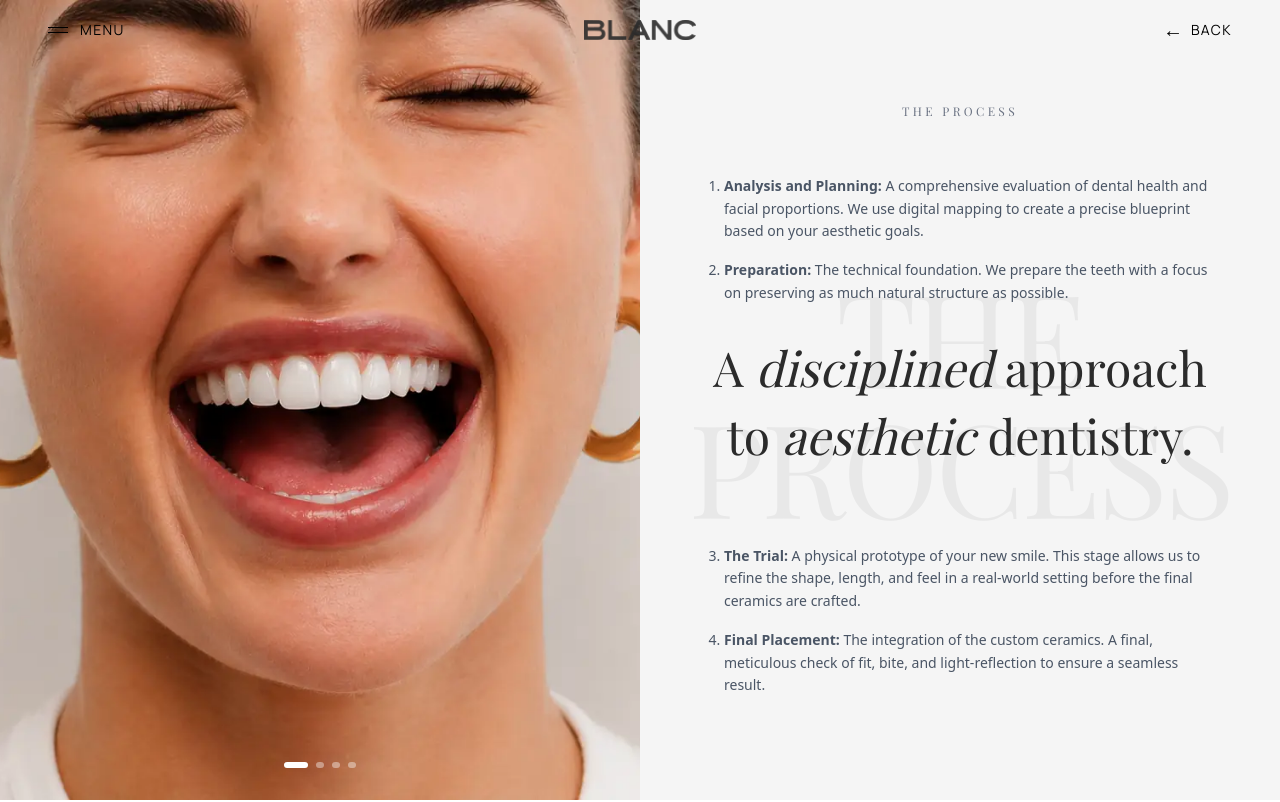
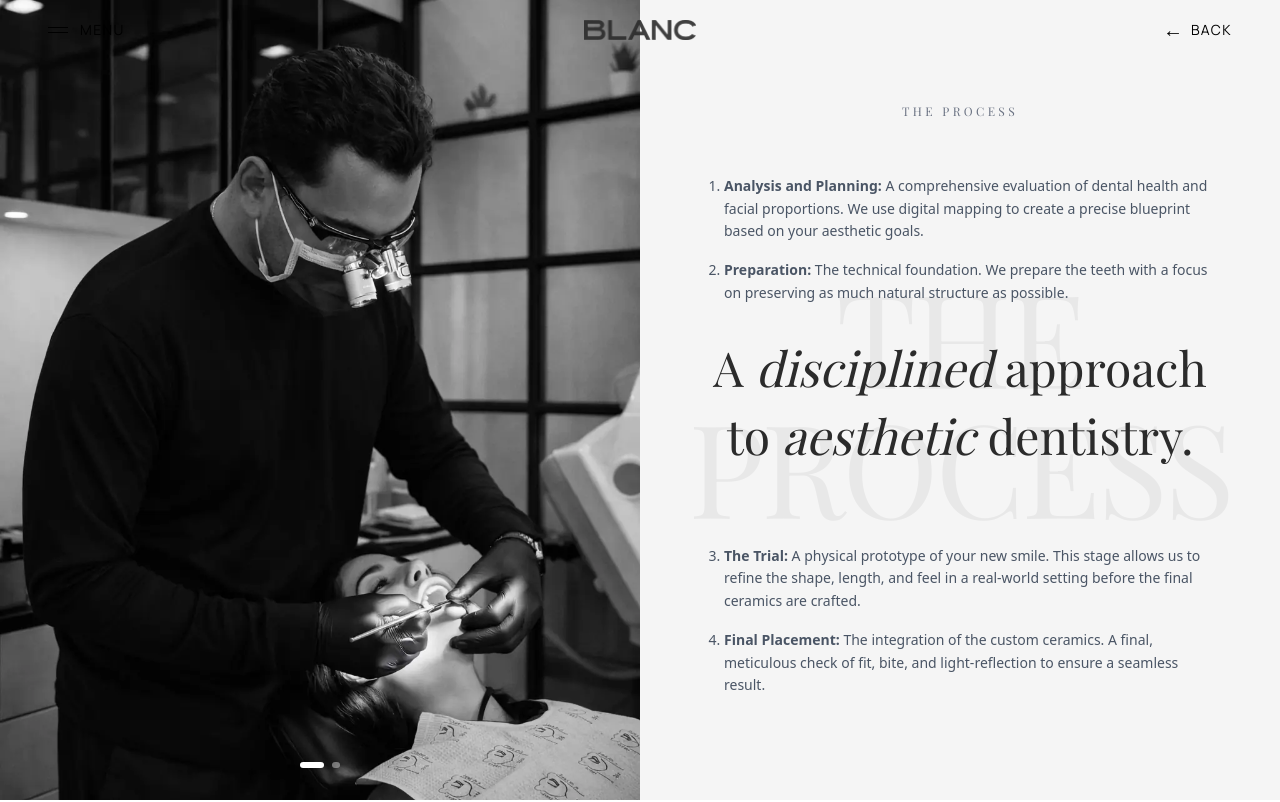
Before and after one commit to Ladwa14/blanc-website, a Next.js app: page /process in a window 1280 px wide. Shown: the top 802 px of the page. Built offline with nearby package versions, Linux system fonts and the light colour scheme; a web font is replaced by a local one.

Commit message:
our process images updated

```diff
--- a/app/process/page.tsx
+++ b/app/process/page.tsx
@@ -6,10 +6,12 @@ import Footer from "../sections/Footer";
 import Header from "../sections/Header";
 
 const images = [
-  "/Blanc_website_2.webp",
-  "/Smile.webp",
-  "/Above_the_fold_3.webp",
-  "/Above_the_fold_4.webp",
+  "/Our_process_1.webp",
+  "/Our_process_2.webp"
+  // "/Blanc_website_2.webp",
+  // "/Smile.webp",
+  // "/Above_the_fold_3.webp",
+  // "/Above_the_fold_4.webp",
 ];
 
 export default function Page() {
```
Also changed, not shown: public/Our_process_1.webp (added), public/Our_process_2.webp (added).
